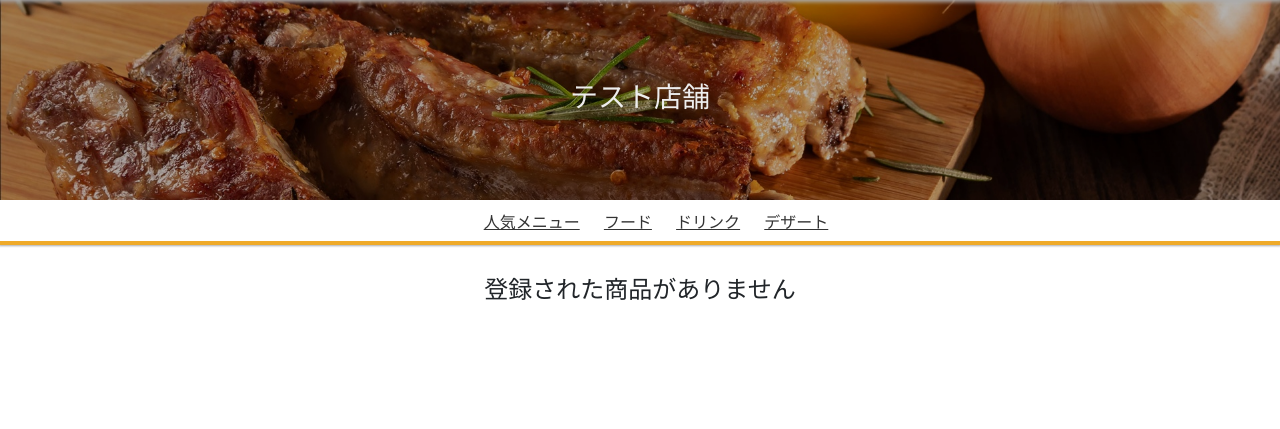
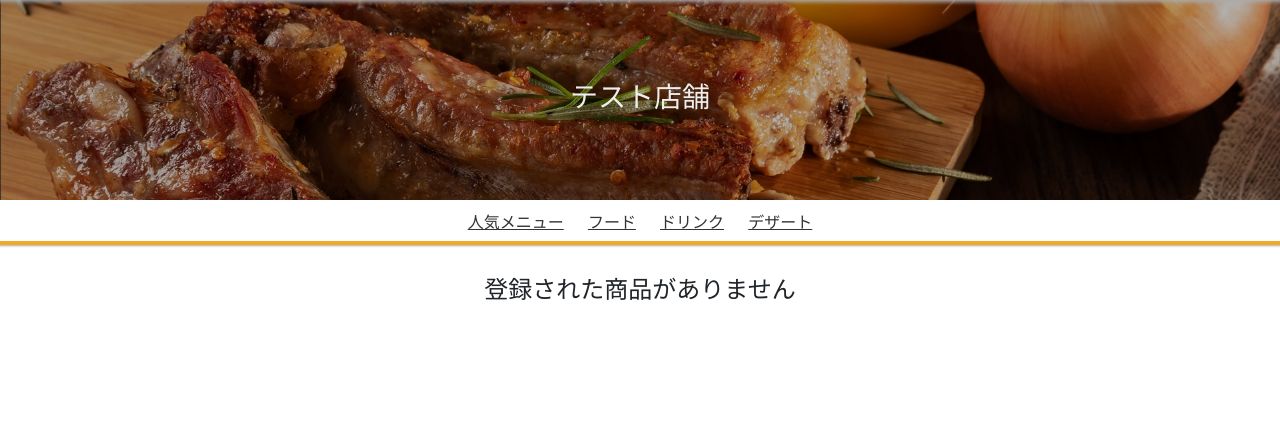
Before and after one commit to kamitoshi/pick_up, a Rails app: page /users/shops/1 in a window 1280 px wide. Shown: the part 55-484 px from the top of the page. Run offline with Rails 7, Linux system fonts and the light colour scheme; data comes from the database, SQL or seed files in the repository; data that the repository does not hold is empty; style sheets or scripts are compiled from the project's sources; some libraries are stand-ins or nearby versions.

Commit message:
design modify

```diff
--- a/app/assets/stylesheets/style.scss
+++ b/app/assets/stylesheets/style.scss
@@ -131,6 +131,7 @@ color:#666;
 	border-bottom: 4px solid #EFAA29;
 	box-shadow: 0 0 2px 1px #aaa;
 	line-height: 45px;
+	overflow: hidden;
 }
 
 /**************************
--- a/app/views/users/shops/show.html.erb
+++ b/app/views/users/shops/show.html.erb
@@ -15,12 +15,10 @@
 
 <!-- サーチバー  -->
 <div class="menu_bar center">
-  <ul class="non_style">
-    <li class="dis-ib pa-x-10"><a href="#">人気メニュー</a></li>
-    <li class="dis-ib pa-x-10"><a href="#">フード</a></li>
-    <li class="dis-ib pa-x-10"><a href="#">ドリンク</a></li>
-    <li class="dis-ib pa-x-10"><a href="#">デザート</a></li>
-  </ul>
+  <li class="dis-ib pa-x-10"><a href="#">人気メニュー</a></li>
+  <li class="dis-ib pa-x-10"><a href="#">フード</a></li>
+  <li class="dis-ib pa-x-10"><a href="#">ドリンク</a></li>
+  <li class="dis-ib pa-x-10"><a href="#">デザート</a></li>
 </div>
 <!-- / サーチバー  -->
 
```
